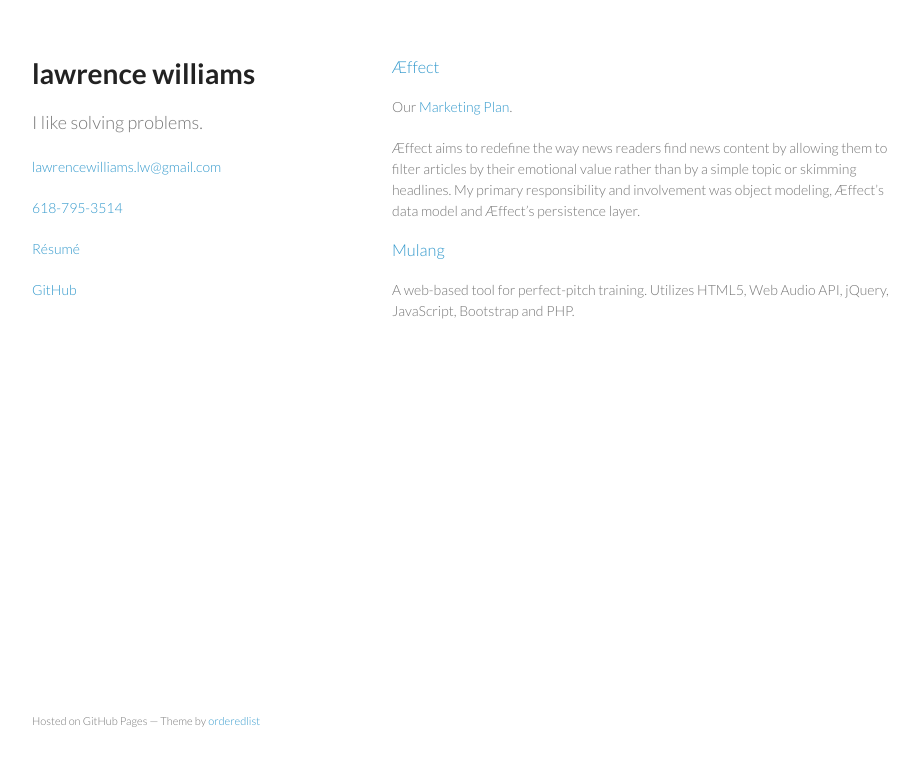
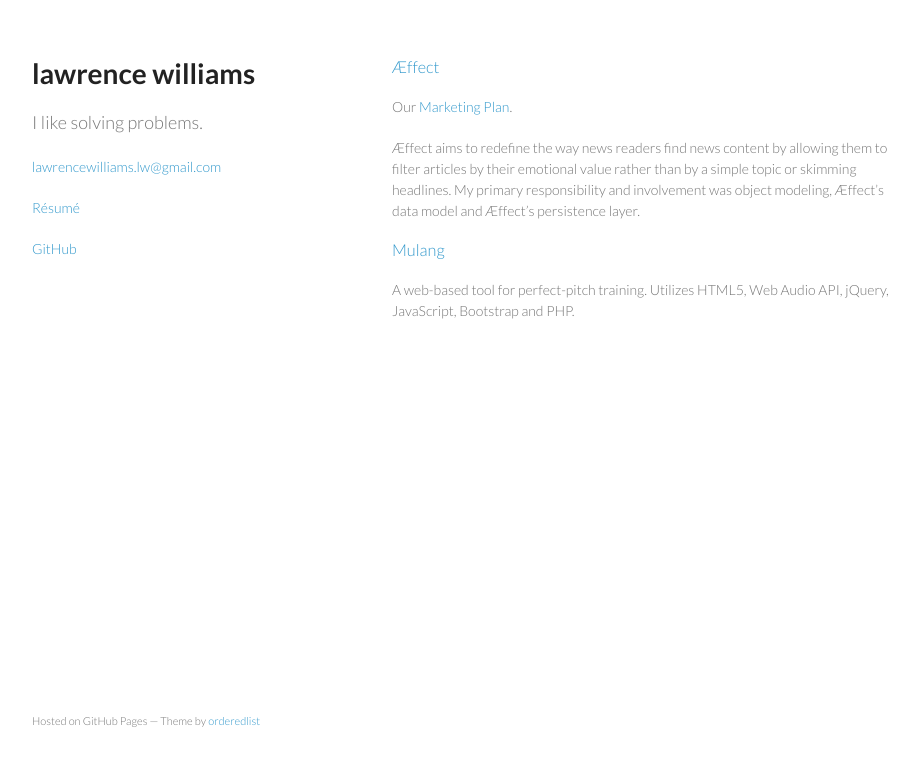
Before and after one commit to lawilli/lawilli.github.io, a plain HTML site: page index.html in a window 1280 px wide. Shown: the whole page, without its empty margins (178-1097 px from the left). Drawn offline with Linux system fonts and the light colour scheme.

Commit message:
removed number

```diff
--- a/index.html
+++ b/index.html
@@ -19,7 +19,6 @@
 
         <p class="problem-statement">I like solving problems.</p>
         <p><a href="mailto:lawrencewilliams.lw@gmail.com">lawrencewilliams.lw@gmail.com</a></p>
-        <p><a href="tel:+16187953514">618-795-3514</a></p>
         <p class="view"><a href="./resume.pdf" alt="lawrence williams resume">Résumé</a></p>
 
         <p class="view"><a href="https://github.com/lawilli">GitHub</a></p>
```
